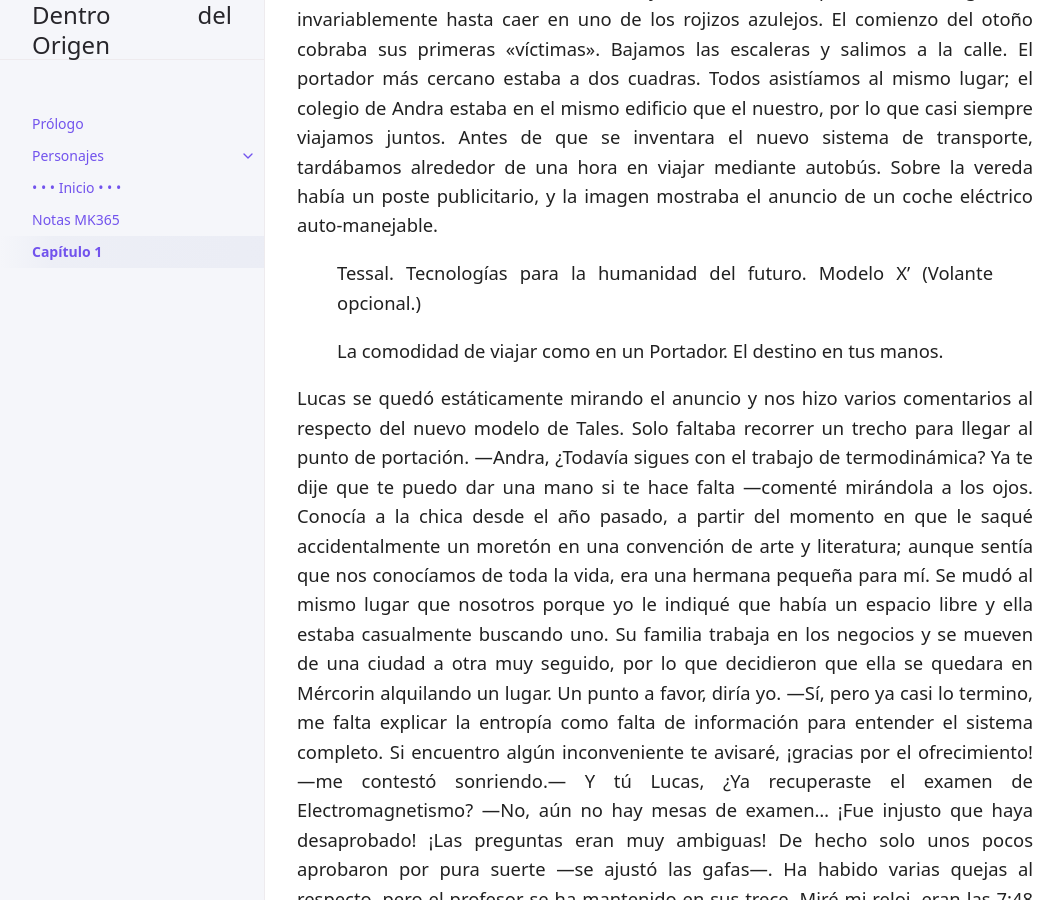
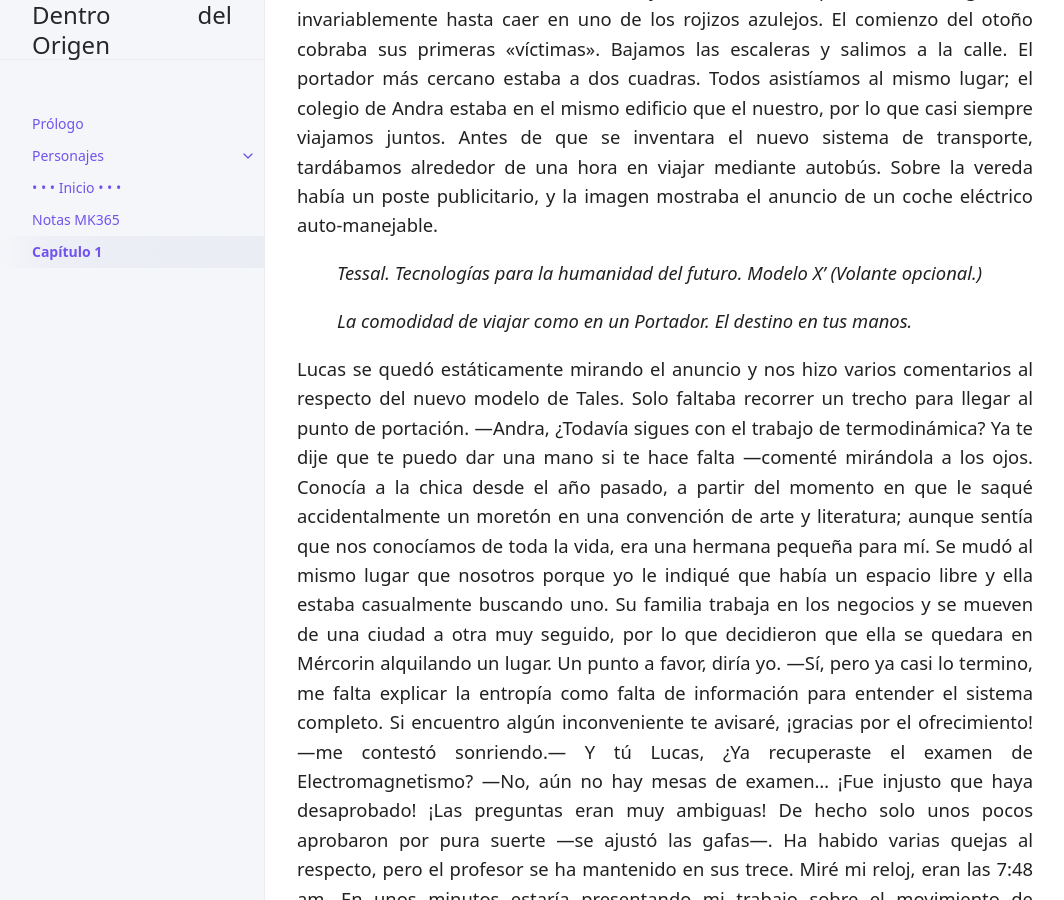
Before and after one commit to KierPrev/DentroDelOrigen, a Jekyll site: the page built from docs/3-capitulo1.md, in a window 1280 px wide and 900 px high, scrolled down 1232 px. Shown: the whole window, without its empty margins (107-1171 px from the left). Built offline with Jekyll 4.4.1, drawn with Linux system fonts in a browser that asks for light colours.

```diff
--- a/docs/3-capitulo1.md
+++ b/docs/3-capitulo1.md
@@ -23,11 +23,11 @@ Comenzamos a caminar lentamente por el pasillo a la vez que el fresco aire nos d
 Bajamos las escaleras y salimos a la calle. El portador más cercano estaba a dos cuadras. Todos asistíamos al mismo lugar; el colegio de Andra estaba en el mismo edificio que el nuestro, por lo que casi siempre viajamos juntos. Antes de que se inventara el nuevo sistema de transporte, tardábamos alrededor de una hora en viajar mediante autobús.
 Sobre la vereda había un poste publicitario, y la imagen mostraba el anuncio de un coche eléctrico auto-manejable.
 
->Tessal. Tecnologías para la humanidad del futuro.
->Modelo X’	(Volante opcional.)
+> *Tessal. Tecnologías para la humanidad del futuro.*
+> *Modelo X’	(Volante opcional.)*
 
->La comodidad de viajar como en un Portador.
->El destino en tus manos.
+> *La comodidad de viajar como en un Portador.*
+> *El destino en tus manos.*
 
 Lucas se quedó estáticamente mirando el anuncio y nos hizo varios comentarios al respecto del nuevo modelo de Tales. Solo faltaba recorrer un trecho para llegar al punto de portación.
 ―Andra, ¿Todavía sigues con el trabajo de termodinámica? Ya te dije que te puedo dar una mano si te hace falta ―comenté mirándola a los ojos. Conocía a la chica desde el año pasado, a partir del momento en que le saqué accidentalmente un moretón en una convención de arte y literatura; aunque sentía que nos conocíamos de toda la vida, era una hermana pequeña para mí. Se mudó al mismo lugar que nosotros porque yo le indiqué que había un espacio libre y ella estaba casualmente buscando uno. Su familia trabaja en los negocios y se mueven de una ciudad a otra muy seguido, por lo que decidieron que ella se quedara en Mércorin alquilando un lugar. Un punto a favor, diría yo.
@@ -44,11 +44,11 @@ Observé mientras Luna di Bucci desaparecía por la esquina, a la par que un sua
 Asentimos y seguimos caminando hasta llegar a la cápsula. Era de un color gris mate, con bandas rojas cruzándolo horizontalmente. Tenía puertas dobles automáticas y en la parte superior estaba escrito MR07, su número de serie dentro de la ciudad. Los portadores funcionan gracias a un sistema de tarjetas recargables, y prácticamente si te metes en uno puedes ir a cualquier parte del globo si tienes el dinero suficiente. Nuestras credenciales de estudiante solo nos permitían hacer viajes gratis a la universidad.
 Entramos a la máquina y nos colocamos en los asientos con seguro. A los costados de las paredes vi algunas de las usuales indicaciones para el viaje.
 
-> Siempre verifique su cinturón de seguridad.
+> *Siempre verifique su cinturón de seguridad.*
 
-> El viaje con mascotas solo está disponible en portadores con seguros especiales.
+> *El viaje con mascotas solo está disponible en portadores con seguros especiales.*
 
-> En caso de emergencia, podrá hacer un viaje al Centro de Bienestar más cercano.
+> *En caso de emergencia, podrá hacer un viaje al Centro de Bienestar más cercano.*
 
 Estaba por presionar el botón para iniciar el viaje, cuando por el umbral de la puerta entró alguien. Luna, otra vez; al parecer se había olvidado de algo en su facultad. Apartó la vista rápidamente de mí, y se sentó en el último asiento restante.―
 ―¿Vas a la universidad? ―le preguntó amistosamente Andra, dando una delicada sonrisa que derretiría hasta el tungsteno. Luna asintió, devolviéndole una sonrisa improvisada, pero sincera.
```
